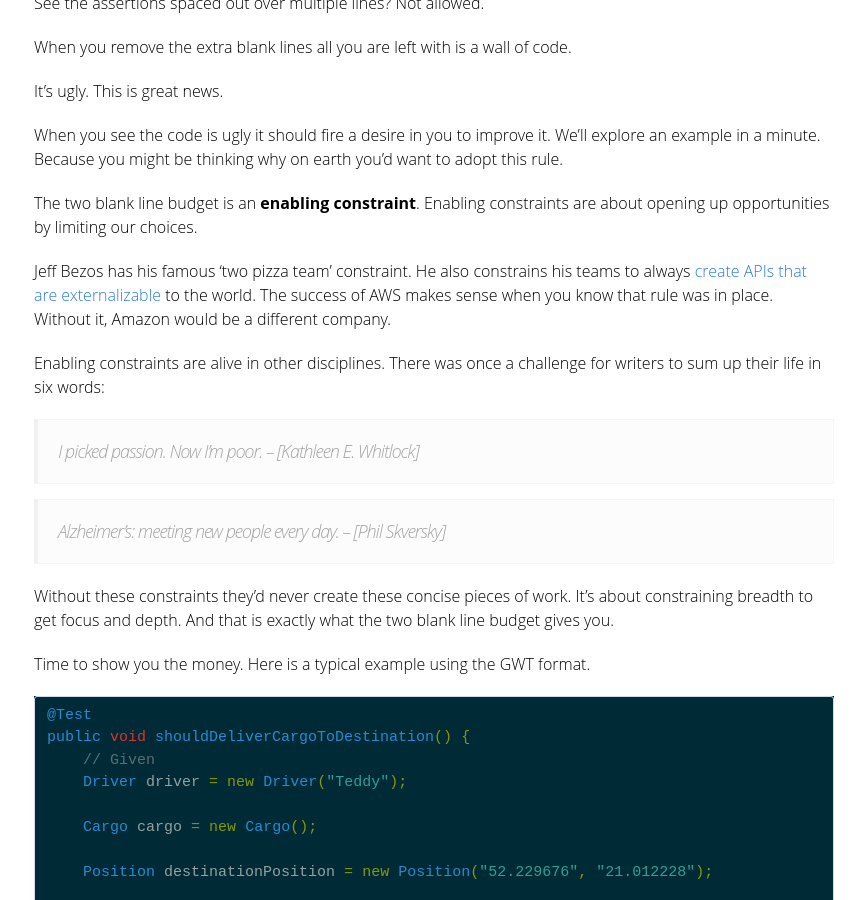
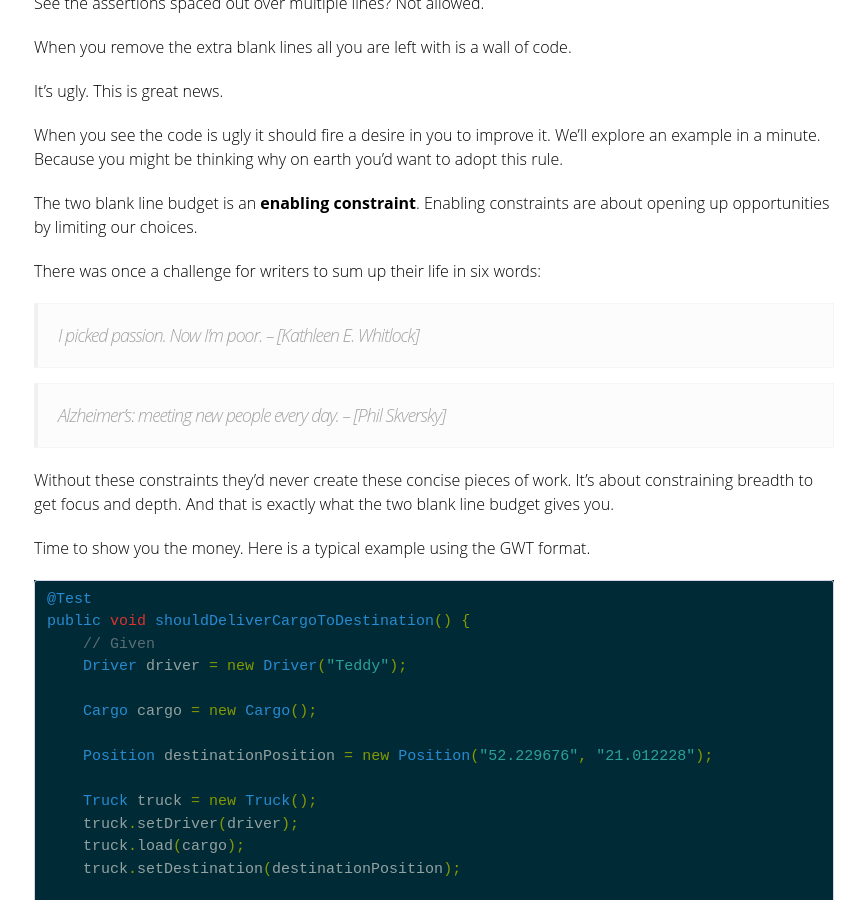
Before and after one commit to joejag/techblog, a Jekyll site: the page built from _posts/2018-02-01-two-line-budget.md, in a window 1280 px wide and 900 px high, scrolled down 2155 px. Shown: the whole window, without its empty margins (206-1071 px from the left). Built offline with Jekyll 4.4.1, drawn with Linux system fonts in a browser that asks for light colours.

Commit message:
drop bit

```diff
--- a/_posts/2018-02-01-two-line-budget.md
+++ b/_posts/2018-02-01-two-line-budget.md
@@ -92,9 +92,7 @@ When you see the code is ugly it should fire a desire in you to improve it. We'l
 
 The two blank line budget is an __enabling constraint__. Enabling constraints are about opening up opportunities by limiting our choices.
 
-Jeff Bezos has his famous 'two pizza team' constraint. He also constrains his teams to always [create APIs that are externalizable](https://plus.google.com/+RipRowan/posts/eVeouesvaVX) to the world. The success of AWS makes sense when you know that rule was in place. Without it, Amazon would be a different company.
-
-Enabling constraints are alive in other disciplines. There was once a challenge for writers to sum up their life in six words:
+There was once a challenge for writers to sum up their life in six words:
 
 > I picked passion. Now I'm poor.
 > -- <cite>[Kathleen E. Whitlock]
```
